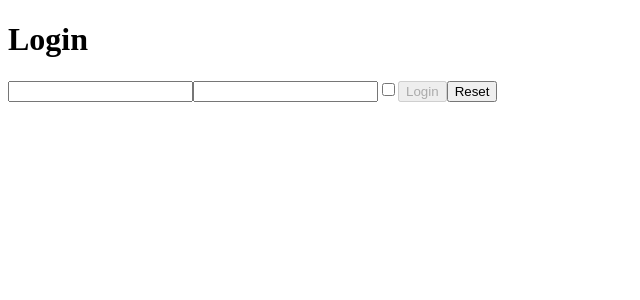
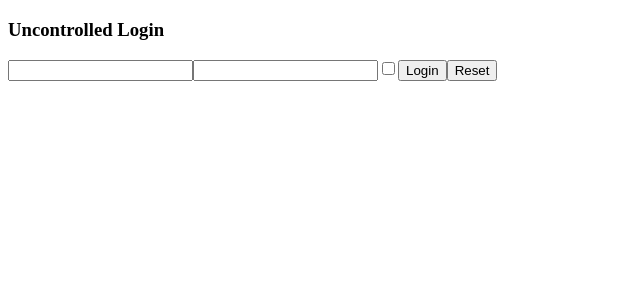
Before and after one commit to Emiliano-S/react-exercises, a React (Create React App) app: page / in a window 1280 px wide. Shown: the top 300 px of the page, without its empty margins (0-640 px from the left). Built offline with nearby package versions, Linux system fonts and the light colour scheme.

Commit message:
End: esercizio forms-05

```diff
--- a/src/App.js
+++ b/src/App.js
@@ -1,5 +1,5 @@
 import React from 'react';
-import { Login } from './Login';
+import { UncontrolledLogin } from './UncontrolledLogin';
 
 
 export class App extends React.Component{
@@ -9,7 +9,7 @@
     render(){
         return(
             <div>
-                <Login data={this.onLoginData}/>
+                <UncontrolledLogin />
             </div>
         );
     };
--- /dev/null
+++ b/src/UncontrolledLogin.js
@@ -0,0 +1,31 @@
+import React from "react";
+
+export class UncontrolledLogin extends React.Component{
+    handleFormSubmit = (event) =>{
+        event.preventDefault()
+
+        const username = event.target.elements.username.value;
+        const password = event.target.elements.password.value;
+        const remember = event.target.elements.remember.checked;
+
+        console.log({username,password,remember})
+    }
+
+
+    render(){
+        return(
+            <div>
+                <h3>Uncontrolled Login</h3>
+                <div>
+                    <form onSubmit={this.handleFormSubmit}>
+                        <input name='username'/>
+                        <input name='password' type='password' />
+                        <input name='remember' type='checkbox' />
+                        <button type='submit'>Login</button>
+                        <button type='reset'>Reset</button>
+                    </form>
+                </div>
+            </div>
+        )
+    }
+}
```
